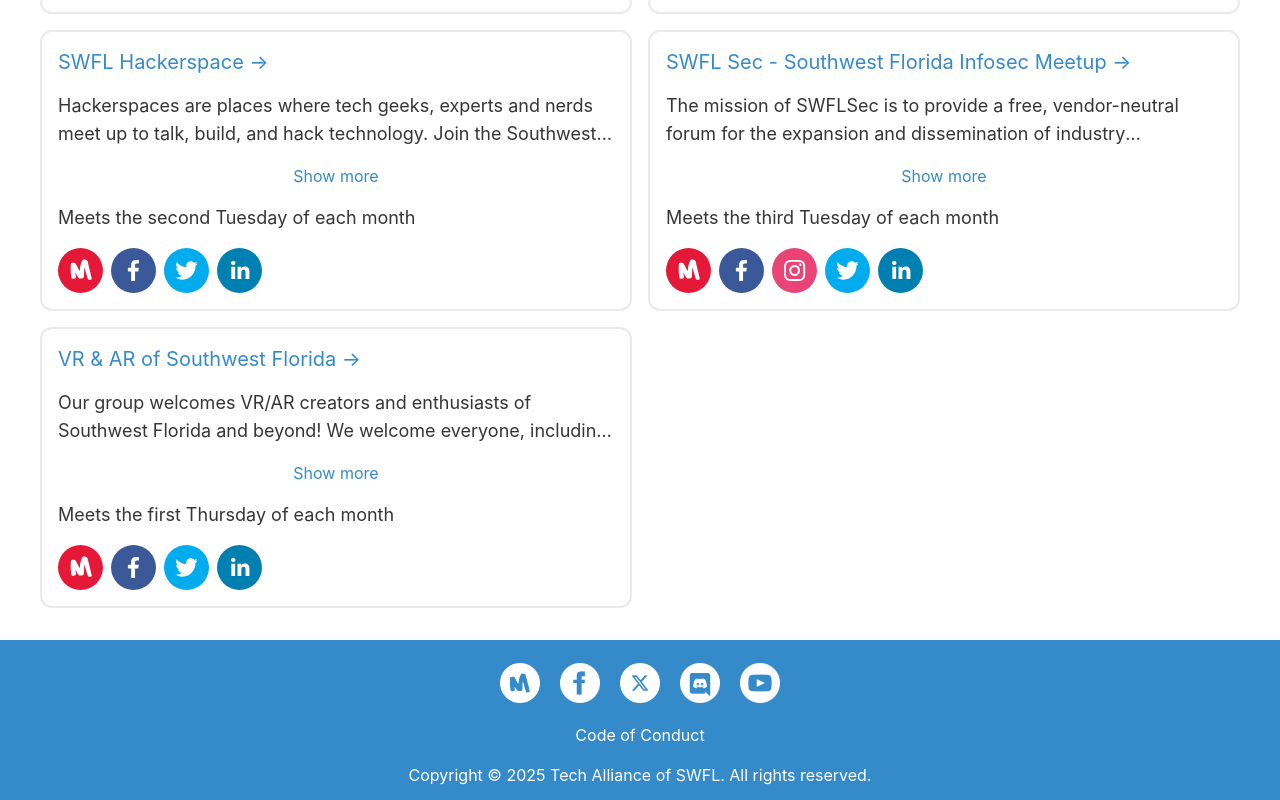
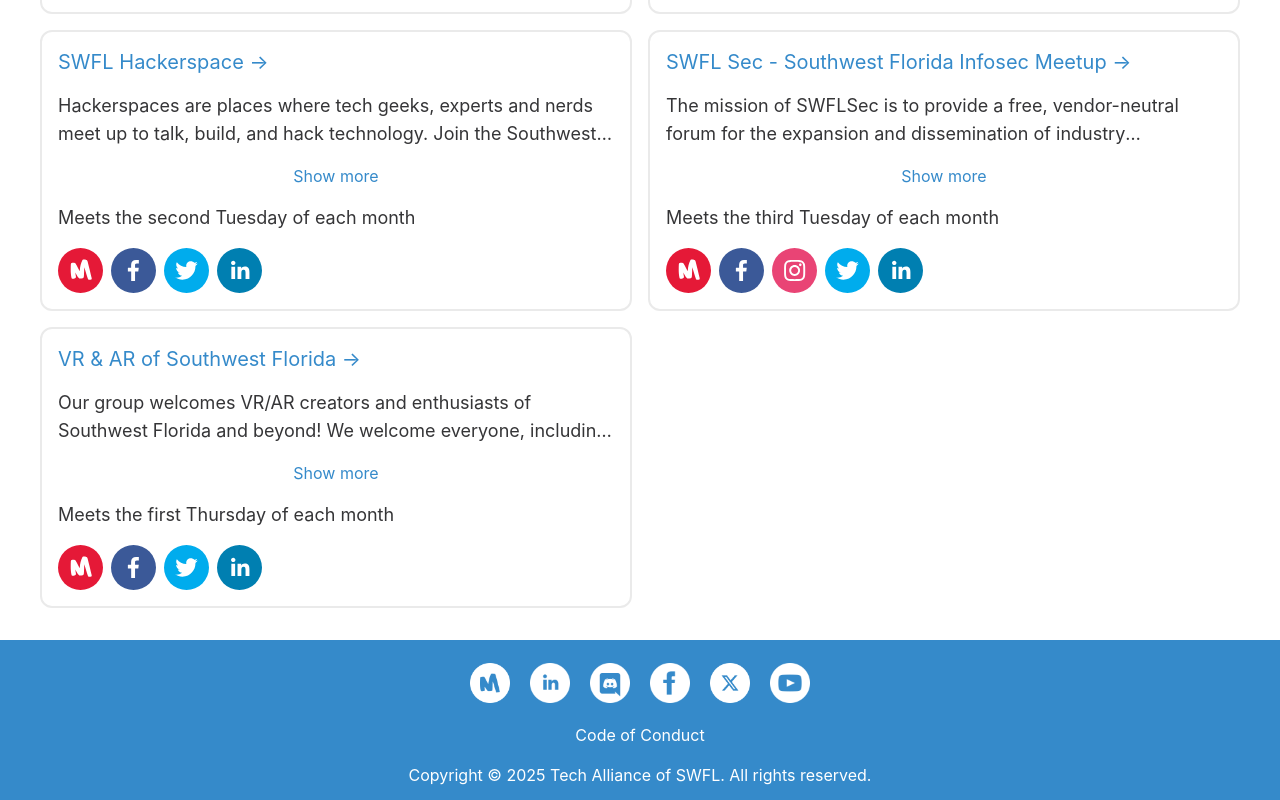
Before and after one commit to swfl-coders/tech-alliance-website, a Next.js app: page / in a window 1280 px wide. Shown: the part 1419-2219 px from the top of the page. Built offline with nearby package versions, Linux system fonts and the light colour scheme.

Commit message:
Added LinkedIn button to footer

```diff
--- a/components/Footer/Footer.jsx
+++ b/components/Footer/Footer.jsx
@@ -12,6 +12,16 @@ const Footer = () => {
           </a>
         </div>
         <div className={styles.logos}>
+          <a href="https://www.linkedin.com/company/tech-alliance-of-swfl/" target="_blank" rel="noreferrer">
+            <Image src="/images/socials/li-icon.png" alt="LinkedIn logo" width={40} height={40} />
+          </a>
+        </div>
+        <div className={styles.logos}>
+          <a href="https://discord.gg/G5UR26qAbT" target="_blank" rel="noreferrer">
+            <Image src="/images/socials/dis-icon.png" alt="Discord Logo" width={40} height={40} />
+          </a>
+        </div>
+        <div className={styles.logos}>
           <a href="https://www.facebook.com/techallianceswfl" target="_blank" rel="noreferrer">
             <Image src="/images/socials/fb-icon.png" alt="Facebook logo" width={40} height={40} />
           </a>
@@ -19,11 +29,6 @@ const Footer = () => {
         <div className={styles.logos}>
           <a href="https://twitter.com/tech_swfl" target="_blank" rel="noreferrer">
             <Image src="/images/socials/x-social.png" alt="X/Twitter Logo" width={40} height={40} />
-          </a>
-        </div>
-        <div className={styles.logos}>
-          <a href="https://discord.gg/G5UR26qAbT" target="_blank" rel="noreferrer">
-            <Image src="/images/socials/dis-icon.png" alt="Discord Logo" width={40} height={40} />
           </a>
         </div>
         <div className={styles.logos}>
```
